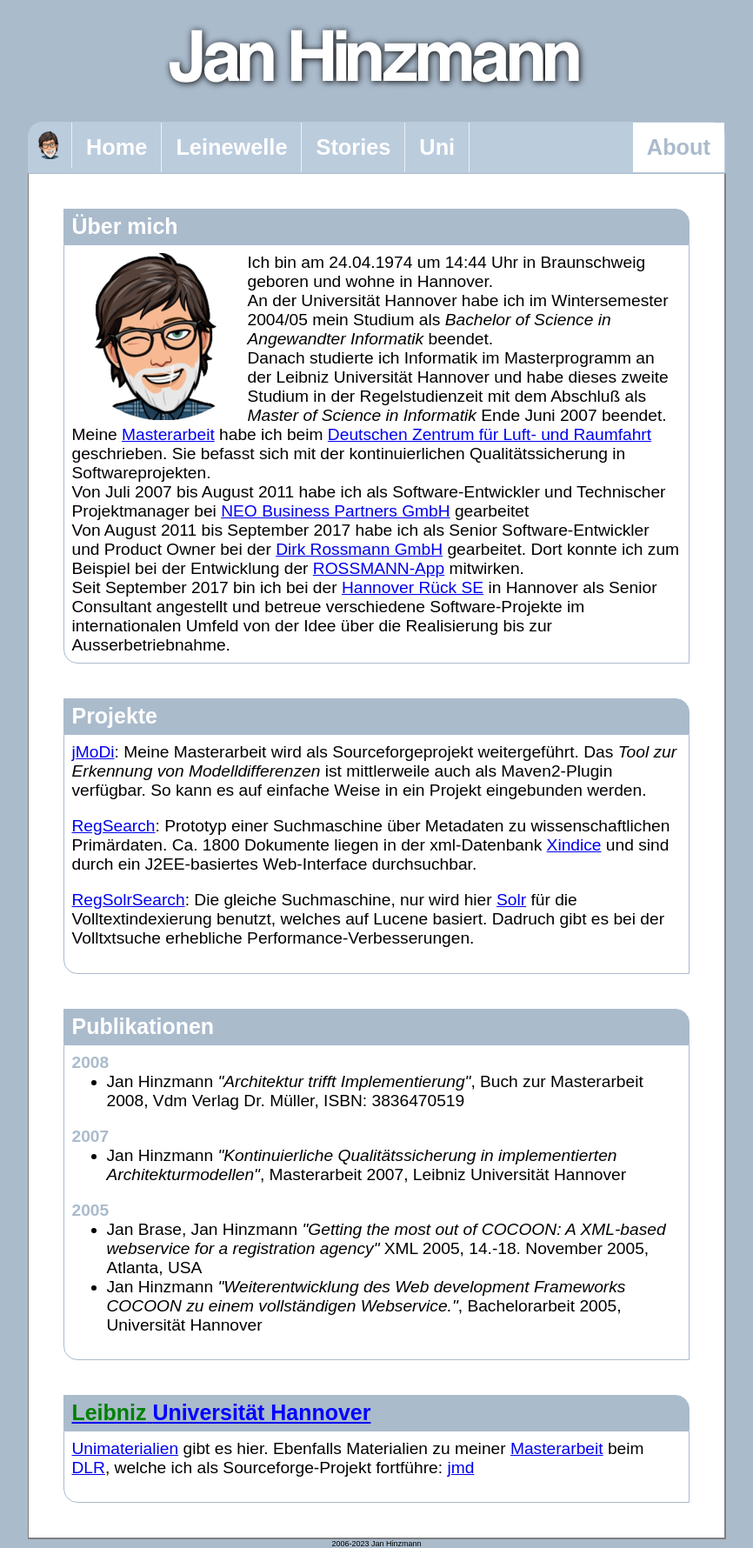
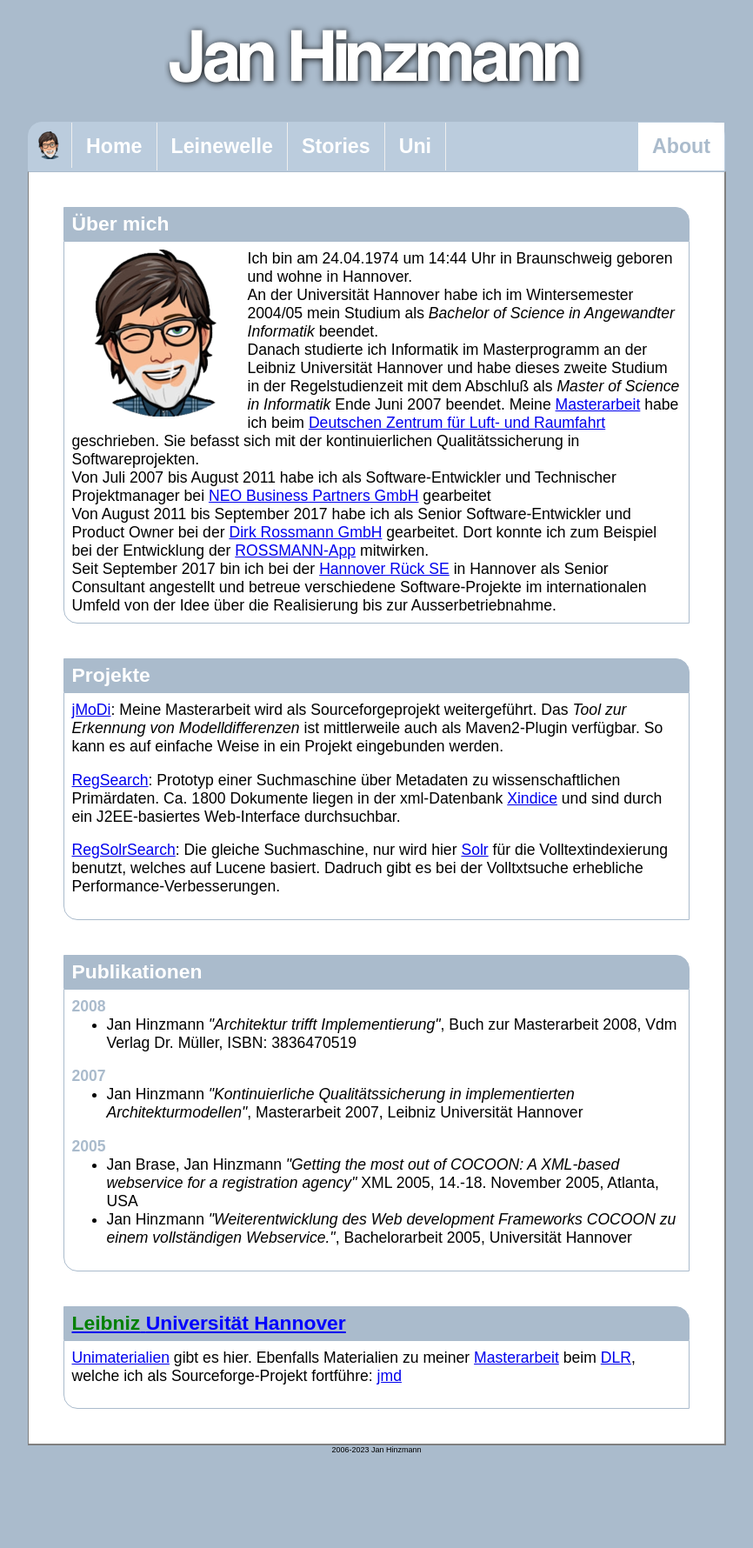
Before and after one commit to janykey/janykey.github.io, a PHP site: page /about.html in a window 1280 px wide. Shown: the whole page at 87% size, without its empty margins (207-1073 px from the left). After the commit the page ends 1670 px from the top, so only its background shows below. Run offline with PHP 8.4, Linux system fonts and the light colour scheme.

Commit message:
update page

```diff
--- a/style/janhinzmann.css
+++ b/style/janhinzmann.css
@@ -8,7 +8,7 @@
 body {
     background-color: #abc;
     font-family:sans-serif;
-    font-size:120%;
+    font-size:110%;
     margin:0px;
     padding:0px;
 }
```
